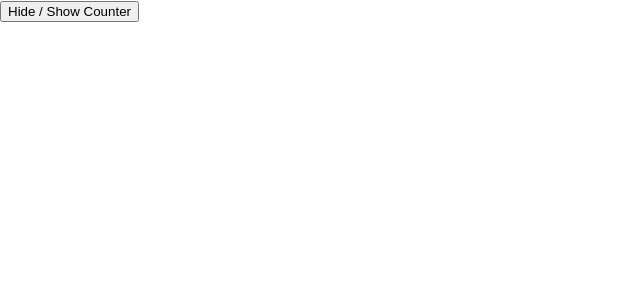
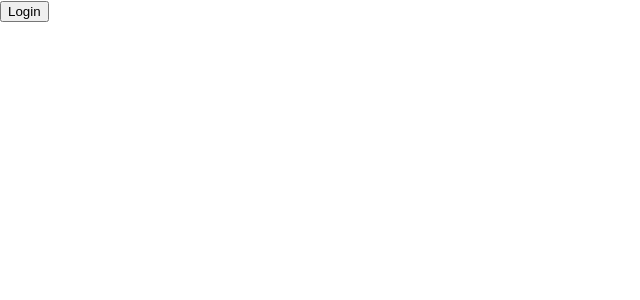
Before and after one commit to AbdelrahmanHs86/counter, a React (Create React App) app: page / in a window 1280 px wide. Shown: the top 300 px of the page, without its empty margins (0-640 px from the left). Built offline with nearby package versions, Linux system fonts and the light colour scheme.

Commit message:
feat: Import slices actions and destructuring states

```diff
--- a/src/counter.js
+++ b/src/counter.js
@@ -1,20 +1,22 @@
 import React from 'react';
 import { useSelector, useDispatch } from 'react-redux';
+import { Increase, Decrease } from './store/reducers/counterSlice';
+import { toggleAuth } from './store/reducers/authSlice';
 
-function Counter(props) {
+function Counter() {
     const dispatch = useDispatch();
-    const count = useSelector((state) => state);
+    const { counter, auth } = useSelector((state) => state);
 
-
+    console.log(auth.loggedin);
     return (
         <div>
-            <button onClick={() => { dispatch({ type: 'toggleCounter' }) }}>Hide / Show Counter</button>
+            <button onClick={() => { dispatch(toggleAuth()) }}> {auth.loggedin ? 'Logout' : 'Login'}</button>
             {
-                count.showCounter &&
+                auth.loggedin &&
                 <>
-                    <h2>Counter: <span>{count.counter}</span> </h2>
-                    <button onClick={() => { dispatch({ type: 'Increase', payload: 5 }) }}>Increase</button>
-                    <button onClick={() => { dispatch({ type: 'Decrease', payload: 2 }) }}>Decrease</button>
+                    <h2>Counter: <span>{counter.counter}</span> </h2>
+                    <button onClick={() => { dispatch(Increase(5)) }}>Increase</button>
+                    <button onClick={() => { dispatch(Decrease(2)) }}>Decrease</button>
                 </>
             }
 
```
